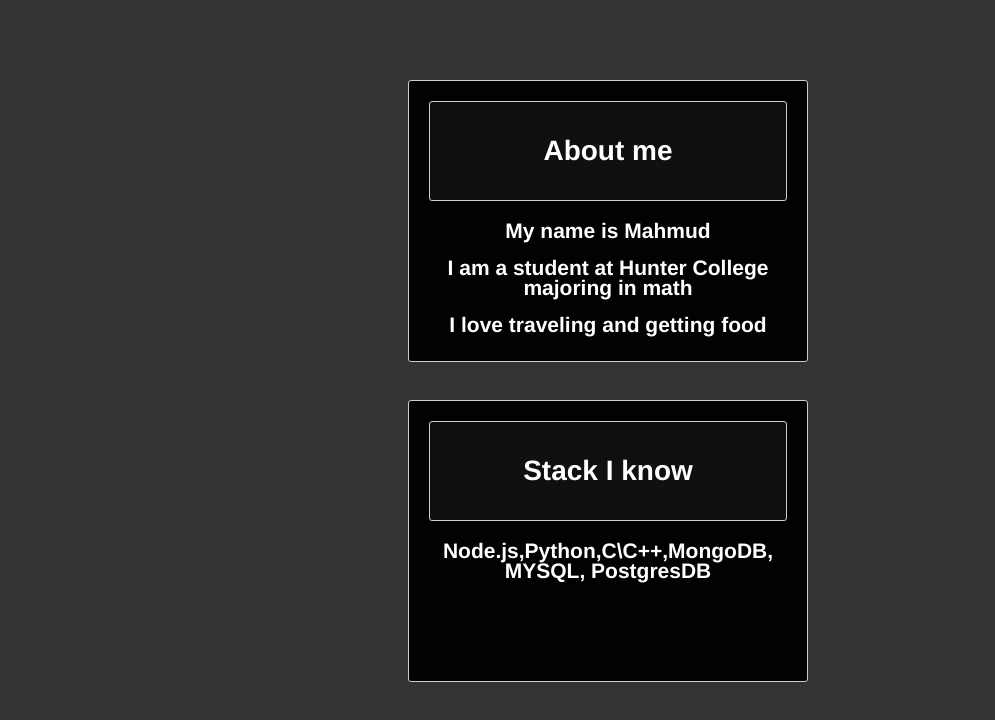
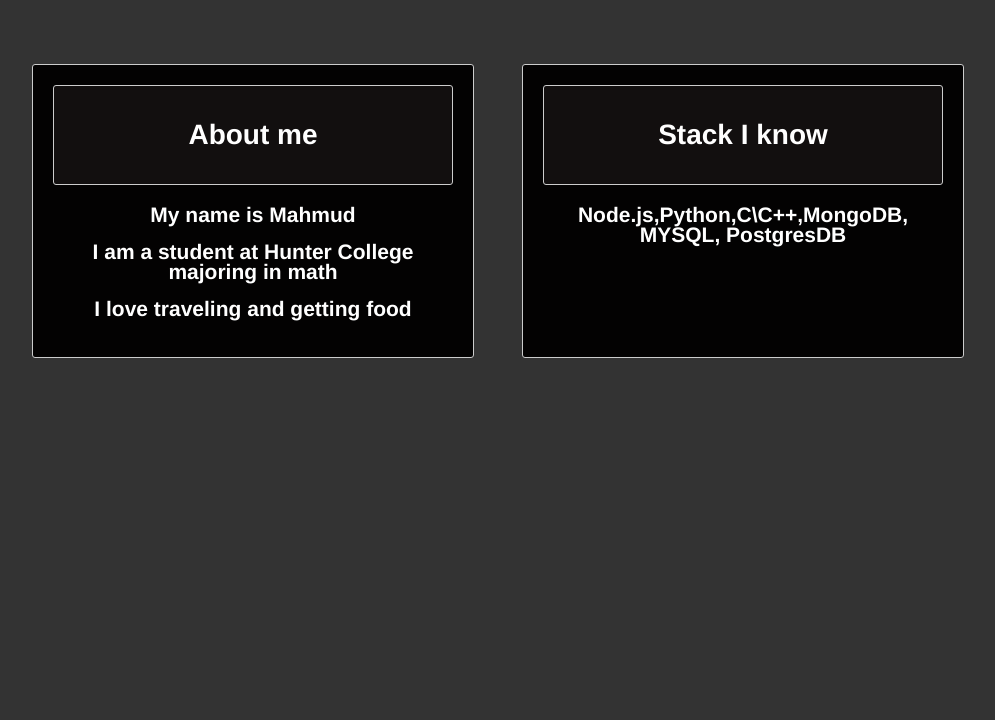
Before and after one commit to NotaCSstudent/Google-SPS, a plain HTML site: page google_personal_web/index.html in a window 1280 px wide. Shown: the whole page, without its empty margins (32-1027 px from the left). Drawn offline with Linux system fonts and the light colour scheme.

Commit message:
Changed css to make sure flexbox is working

```diff
--- a/google_personal_web/index.html
+++ b/google_personal_web/index.html
@@ -11,16 +11,16 @@
 
 
 <body>
-    <div>
-        <div class="container">
-            <div class="box">
-                <div class="card">
+    <div><!--parent div-->
+        <div class="container"> <!-- container -->
+            <div class="box"> <!-- box -->
+                <div class="card"> <!-- card -->
 
                     <h1>About me</h1>
 
 
 
-                </div>
+                </div> <!-- endcard -->
                     <h2>
                         My name is Mahmud
                     </h2>
@@ -30,11 +30,15 @@
                     <h2>
                         I love traveling and getting food
                     </h2>
-            </div>
-        </div>
-        <div class="container">
-            <div class="box">
-                <div class="card">
+            </div> <!-- endbox -->
+
+
+
+
+
+
+            <div class="box"> <!-- box -->
+                <div class="card"> <!-- card -->
 
                     <h1>Stack I know</h1>
 
@@ -43,10 +47,10 @@
                 <h2>
                     Node.js,Python,C\C++,MongoDB, MYSQL, PostgresDB
                 </h2>
-            </div>
-        </div>
-        </div>
-    </div>
+            </div> <!-- endbox -->
+
+        </div> <!-- endcontainer -->
+    </div> <!--end parent div-->
 </body>
 
 
--- a/google_personal_web/styles.css
+++ b/google_personal_web/styles.css
@@ -12,23 +12,29 @@
 
     background-color: #333333;
     text-align: center;
+    overflow: hidden;
 }
 
 
+
+
+
+/*Outer Container*/
 .container
 {
-    width: 100%;
-    max-width: 50vh;
+
+
     min-height: 30vh;
-    position: relative;
-    max-height: 30vh;
-    margin: 10vh auto;
-    position: relative;
+
+    margin-left: 30vh auto;
+
+    position: absolute;
+    padding: 5vh;
     display: flex;
     flex-direction: row;
 }
 
-
+/*Inner Container*/
 .container .box
 {
     background-color: #030202;
@@ -38,11 +44,22 @@
     margin-bottom: 20px;
     width: 50vh;
     min-height: 30vh;
+    margin: 3vh;
+    justify-content: 5vh;
 
 }
 
 
+/* hover */
+.container .box:hover
+{
+    transition: all 0.5s ease;
+    background-color: #ffffff;
+    color: #030202;
+}
 
+
+/* card */
 .container .box .card
 {
     background-color: #120f0f;
@@ -51,3 +68,25 @@
     padding: 20px;
     margin-bottom: 20px;
 }
+
+/* hover inner container without messing with card*/
+.container .box:hover .card
+{
+    transition: all 1.5s ease;
+    background-color: #a2a2a2;
+    color: #030202;
+    border-radius: 34vh;
+
+}
+/* hover inner container without messing with h1*/
+.container .box:hover h1
+{
+    transition: all 1.5s ease;
+    color: #000000;
+}
+.container .box:hover .card:hover
+{
+    transition: all 0.5s ease;
+    background-color: #ffffff;
+    color: #030202;
+}
```
